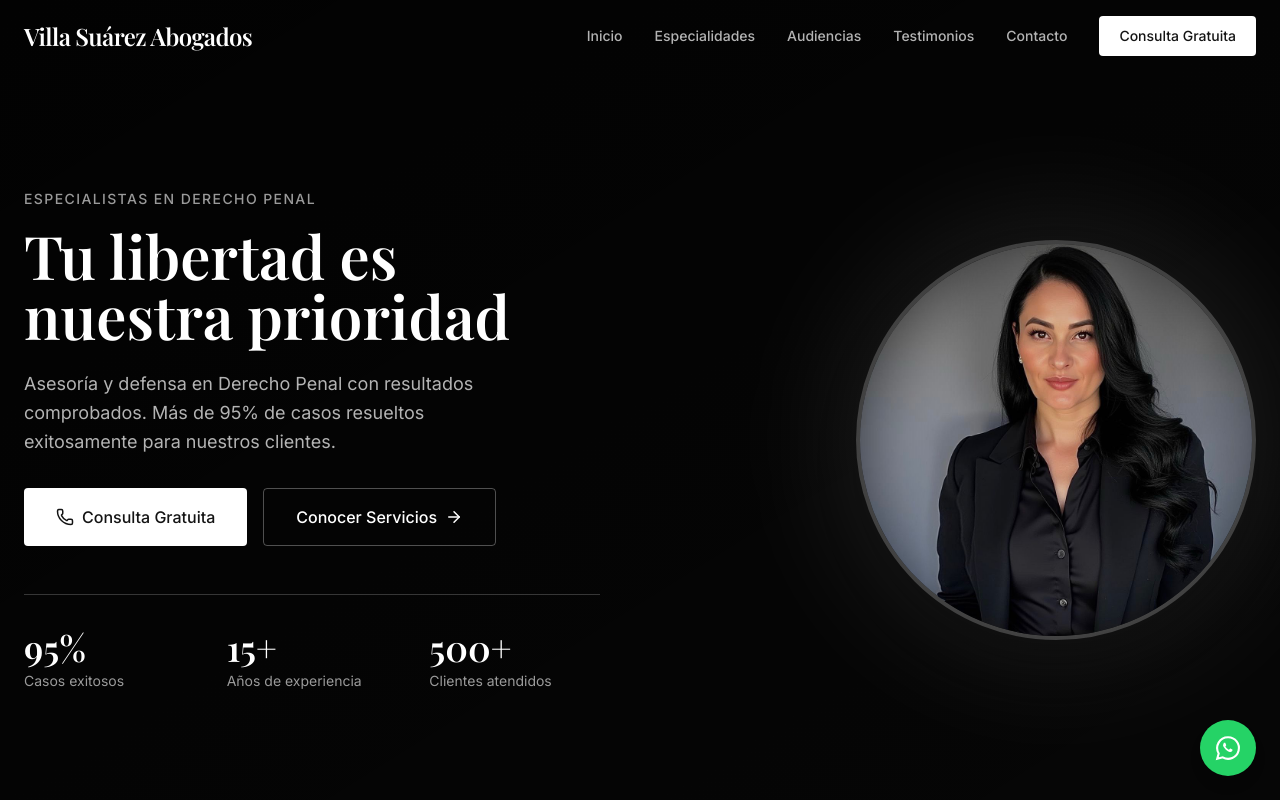
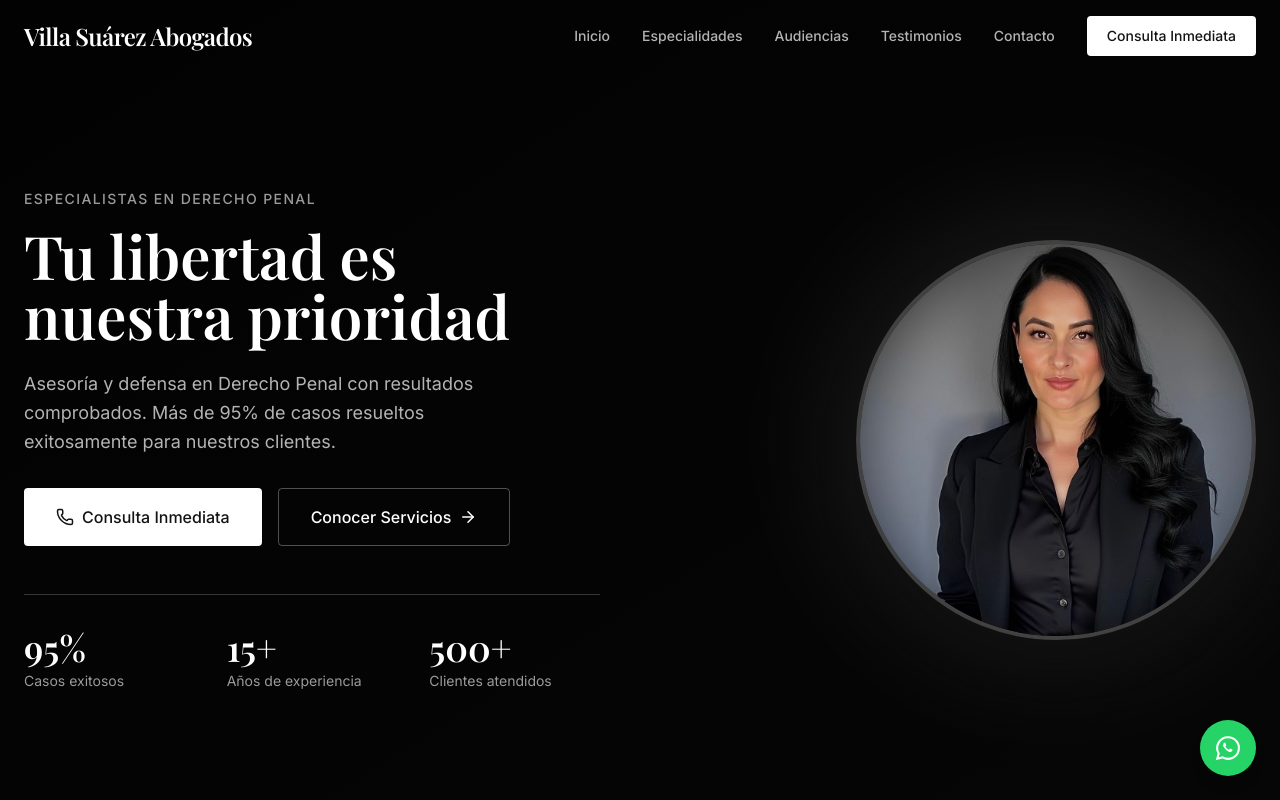
Before and after one commit to villaSuarez/abogados-penalistas-derecho-penal, a Next.js app: page / in a window 1280 px wide. Shown: the top 800 px of the page. Built offline with nearby package versions, Linux system fonts and the light colour scheme; a web font is replaced by a local one.

Commit message:
Replace gratuita - inmediata

```diff
--- a/components/about.tsx
+++ b/components/about.tsx
@@ -47,7 +47,7 @@ export function About() {
             </p>
 
             <div className="flex flex-col gap-4">
-              {["Atención personalizada 24/7", "Primera consulta gratuita", "Estrategias de defensa efectivas"].map(
+              {["Atención personalizada 24/7", "Consulta inmediata", "Estrategias de defensa efectivas"].map(
                 (item, index) => (
                   <div key={index} className="flex items-center gap-3">
                     <CheckCircle size={20} className="text-foreground" />
--- a/components/contact.tsx
+++ b/components/contact.tsx
@@ -42,7 +42,7 @@ export function Contact() {
             </h2>
             <p className="text-muted-foreground leading-relaxed mb-6 md:mb-8 max-w-lg">
               No esperes más. Cada momento cuenta cuando se trata de tu libertad.
-              Contáctanos ahora para una consulta gratuita y confidencial.
+              Contáctanos ahora para una consulta inmediata y confidencial.
             </p>
 
             <Link
--- a/components/header.tsx
+++ b/components/header.tsx
@@ -73,7 +73,7 @@ export function Header() {
                   : "bg-white text-foreground hover:bg-white/90"
               )}
             >
-              Consulta Gratuita
+              Consulta Inmediata
             </Link>
           </nav>
 
@@ -110,7 +110,7 @@ export function Header() {
                 rel="noopener noreferrer"
                 className="px-5 py-2.5 bg-foreground text-background text-sm font-medium rounded-sm hover:bg-foreground/90 transition-colors text-center mt-2"
               >
-                Consulta Gratuita
+                Consulta Inmediata
               </Link>
             </div>
           </nav>
--- a/components/hero.tsx
+++ b/components/hero.tsx
@@ -36,7 +36,7 @@ export function Hero() {
                 className="inline-flex items-center justify-center gap-2 px-8 py-4 bg-white text-foreground font-medium rounded-sm hover:bg-white/90 transition-colors"
               >
                 <Phone size={18} />
-                Consulta Gratuita
+                Consulta Inmediata
               </Link>
               <Link
                 href="#especialidades"
```
